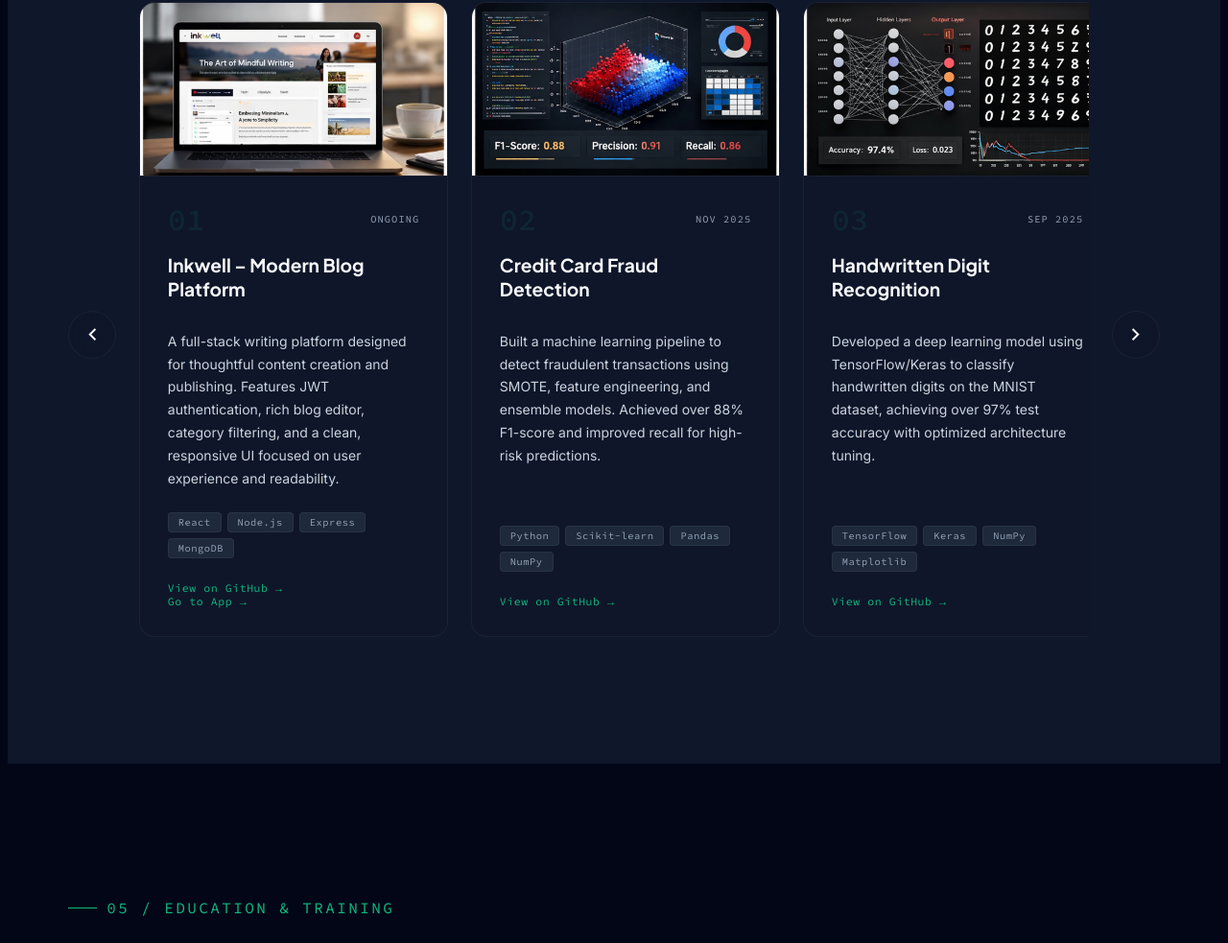
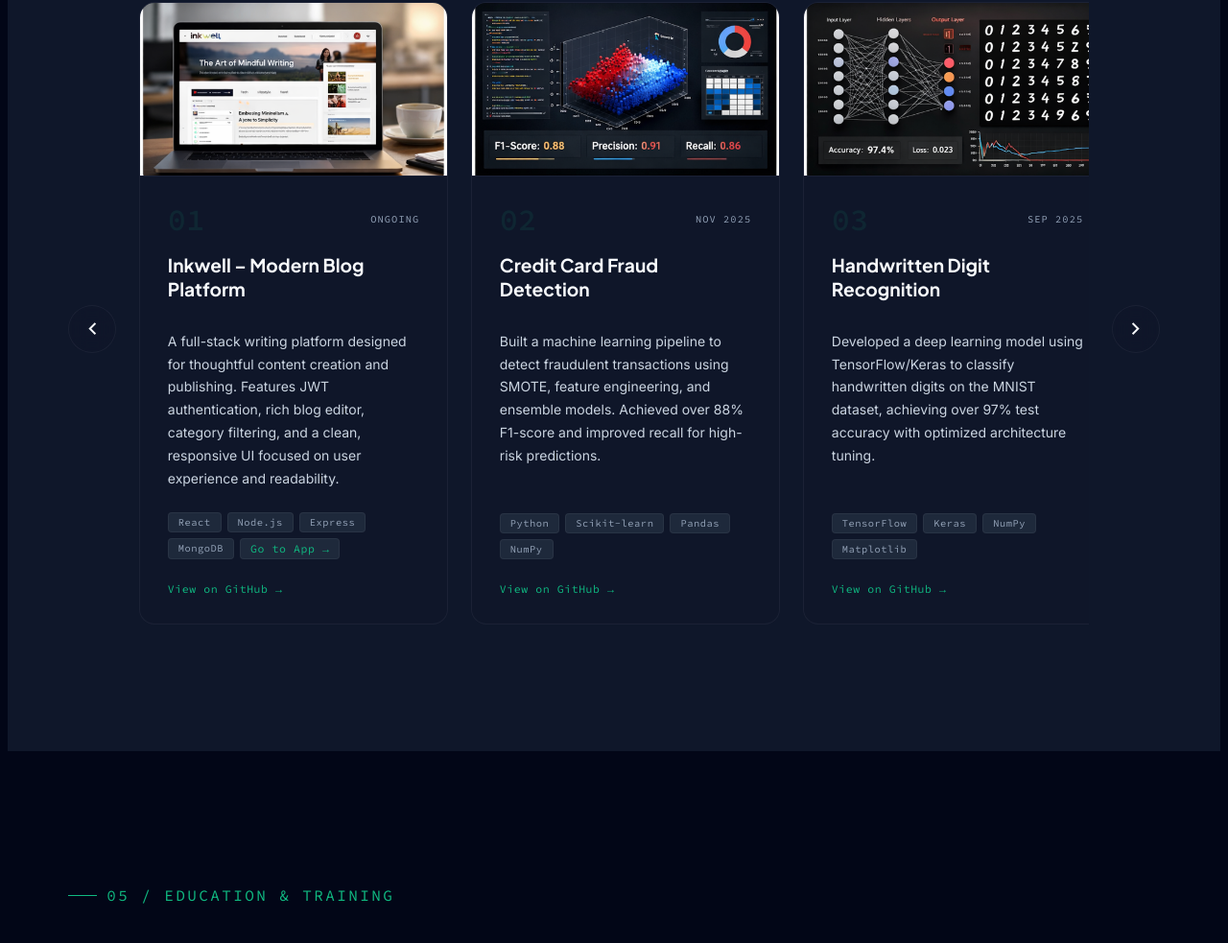
Before and after one commit to singhprakash2324/clg_portfolio, a website: page index.html in a window 1280 px wide. Shown: the part 5181-6164 px from the top of the page at 96% size. Drawn offline with nearby package versions, Linux system fonts and the light colour scheme.

Commit message:
Modify Inkwell app link and project date
Updated project link for Inkwell app and changed project date to 'OnGoing'.

```diff
--- a/index.html
+++ b/index.html
@@ -462,14 +462,15 @@
                 <span class="tech-badge">Node.js</span>
                 <span class="tech-badge">Express</span>
                 <span class="tech-badge">MongoDB</span>
+                <span class="tech-badge"><a href="https://inkwell-bay.vercel.app/" target="_blank" class="project-link">
+                Go to App →
+              </a></span>
               </div>
 
               <a href="https://github.com/singhprakash2324/inkwell" target="_blank" class="project-link">
                 View on GitHub →
               </a>
-              <a href="https://inkwell-bay.vercel.app/" target="_blank" class="project-link">
-                Go to App →
-              </a>
+
             </div>
           </div>
 
@@ -551,7 +552,7 @@
             <div class="project-header">
               <div class="project-meta">
                 <div class="project-num">04</div>
-                <div class="project-date">2026</div>
+                <div class="project-date">OnGoing</div>
               </div>
               <h3 class="project-title">Modular AI Assistant (MCP)</h3>
             </div>
```
